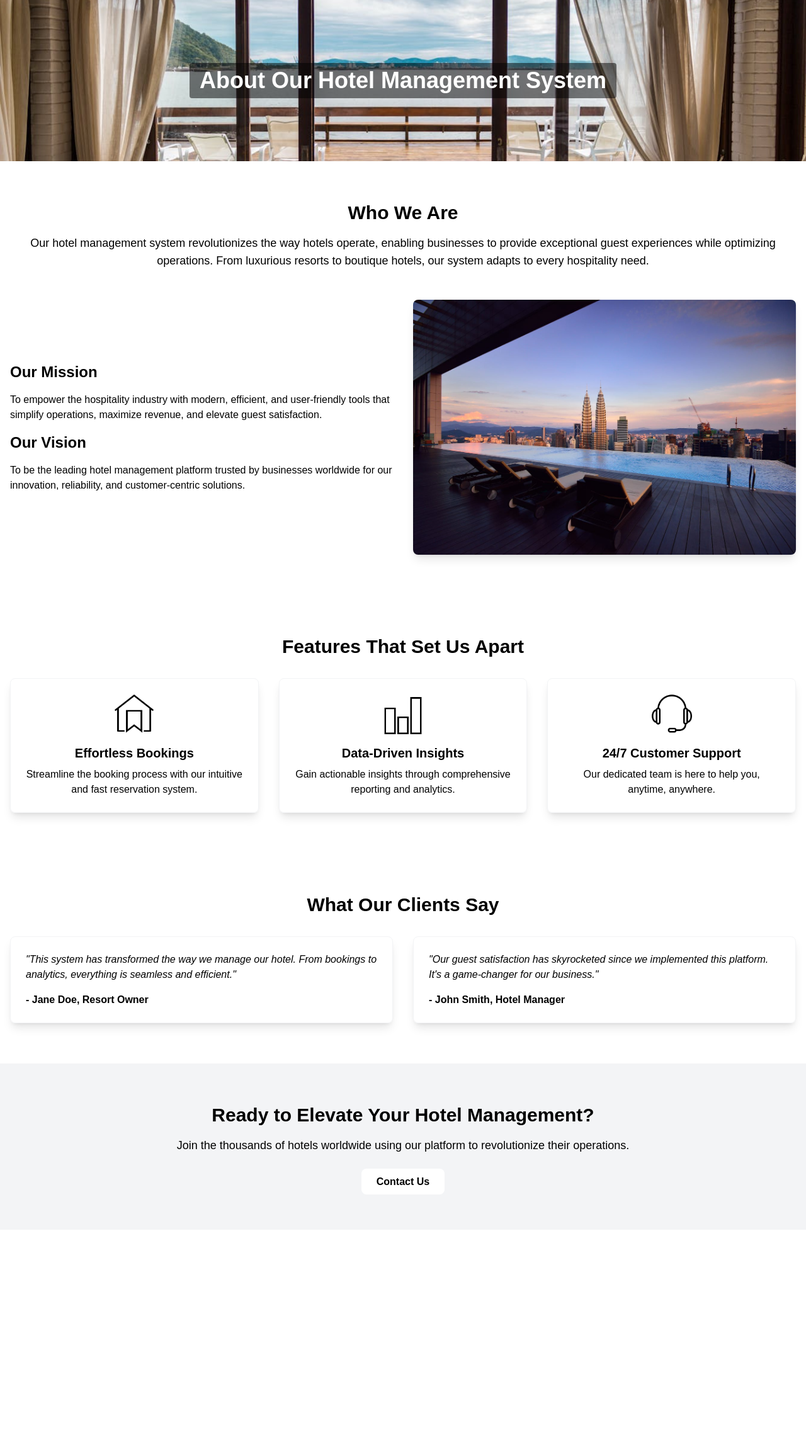
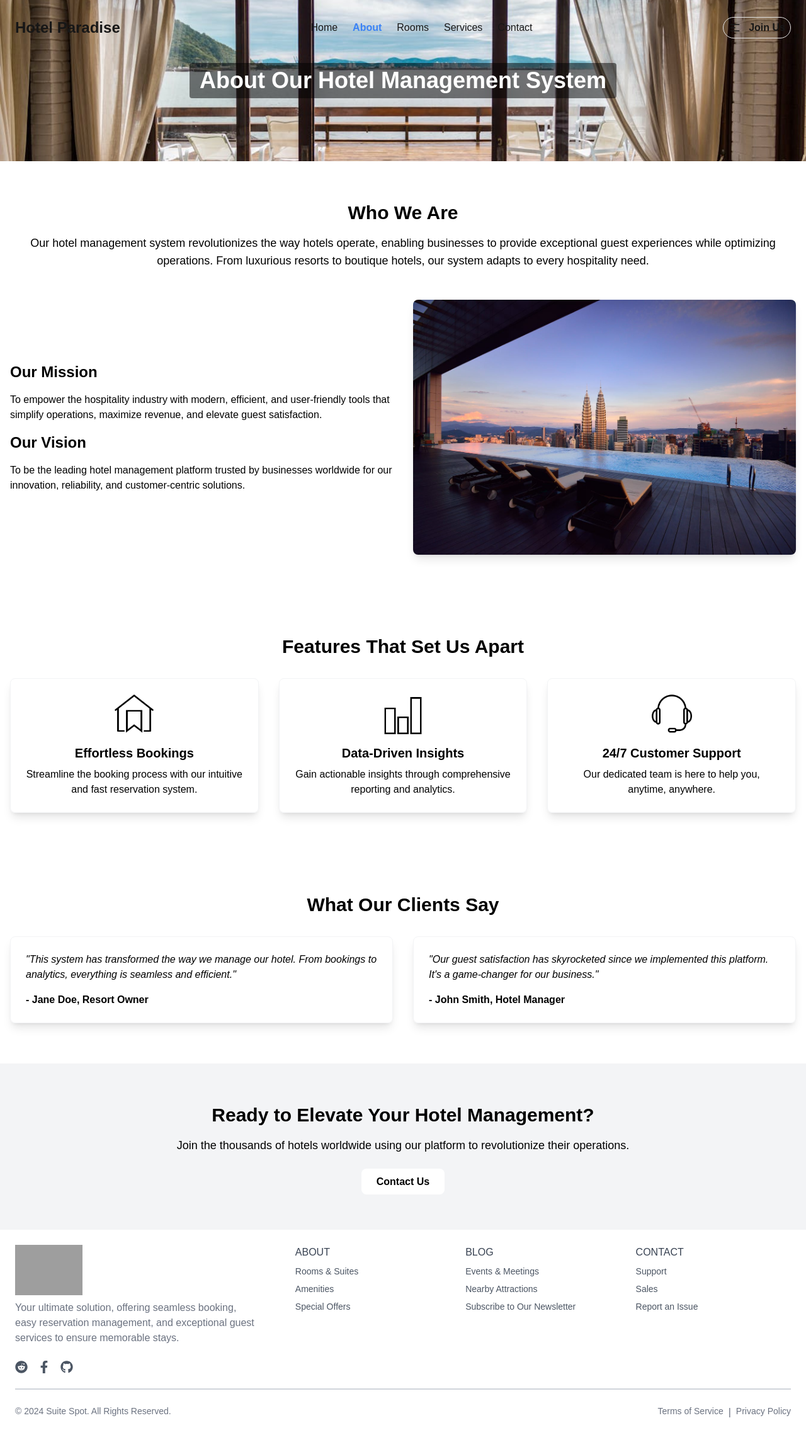
Before and after one commit to NabilaFerdousPrapty/Suite-Spot, a Next.js app: page /about in a window 1280 px wide. Shown: the whole page at 63% size. Before the commit the page ends 1953 px from the top, so only its background shows below. Built offline with nearby package versions, Linux system fonts and the light colour scheme; grey boxes are pictures that could not be loaded.

Commit message:
navbar footer issue fixed

```diff
--- a/app/layout.tsx
+++ b/app/layout.tsx
@@ -1,6 +1,8 @@
 import type { Metadata } from "next";
 import localFont from "next/font/local";
 import "./globals.css";
+import Footer from "@/components/Home/Footer";
+import Navbar from "@/components/Home/Navbar";
 
 const geistSans = localFont({
   src: "./fonts/GeistVF.woff",
@@ -28,7 +30,9 @@ export default function RootLayout({
       <body
         className={`${geistSans.variable} ${geistMono.variable} antialiased bg-white`}
       >
+        <Navbar />
         {children}
+        <Footer />
       </body>
     </html>
   );
--- a/app/page.tsx
+++ b/app/page.tsx
@@ -7,8 +7,6 @@ export default function HomePage() {
   return (
     <div>
       <Home />
-
-      <Footer />
     </div>
   );
 }
--- a/components/Home/testimonials.tsx
+++ b/components/Home/testimonials.tsx
@@ -4,7 +4,7 @@ import Marquee from "react-fast-marquee"; // Import the Marquee component
 import { testimonials } from "./index";
 
 const Testimonials: React.FC = () => {
-  console.log(testimonials);
+  // console.log(testimonials);
 
   return (
     <section className="relative flex bg-gray-50 dark:bg-gray-900">
```
